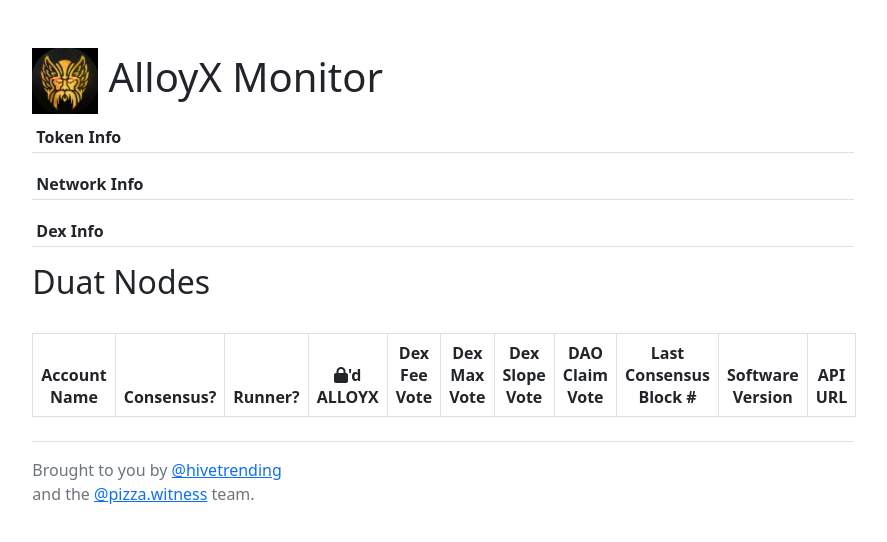
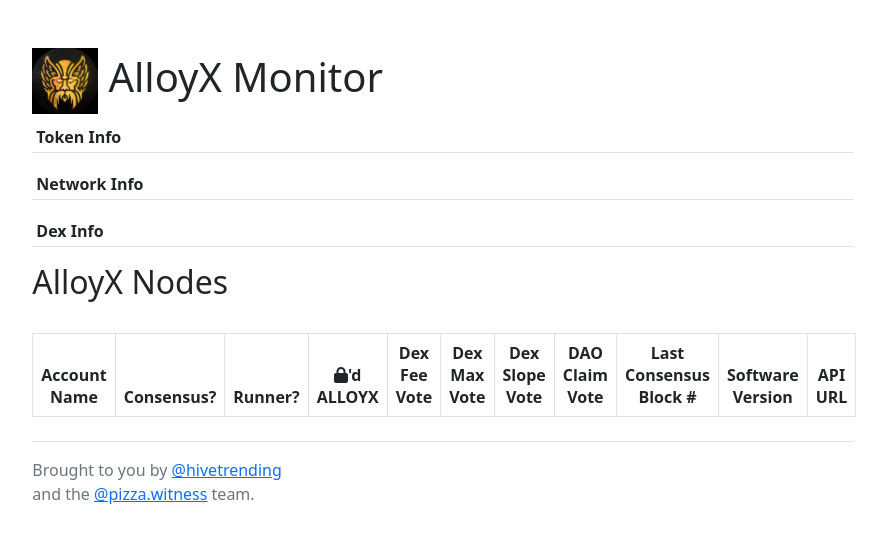
Before and after one commit to ChisVR/chisvr.github.io, a plain HTML site: page alloyxmonitor/index.html in a window 1280 px wide. Shown: the whole page, without its empty margins (197-1084 px from the left). Drawn offline with nearby package versions, Linux system fonts and the light colour scheme; no server answers; files whose address does not match are found by name.

Commit message:
Update index.html

```diff
--- a/alloyxmonitor/index.html
+++ b/alloyxmonitor/index.html
@@ -27,7 +27,7 @@
         <thead><th>Dex Info</th><th></th></thead>
         <tbody></tbody>
     </table>
-    <h2>Duat Nodes</h2><br>
+    <h2>AlloyX Nodes</h2><br>
     <table id="nodes_table" class="table table-striped table-bordered">
         <thead><th>Account Name</th><th>Consensus?</th><th>Runner?</th><th><center><i class="fa-solid fa-lock"></i>'d ALLOYX</center></th><th>Dex Fee Vote</th><th>Dex Max Vote</th><th>Dex Slope Vote</th><th>DAO Claim Vote</th><th>Last Consensus Block #</th><th>Software Version</th><th>API URL</th></thead>
         <tbody></tbody>
```
